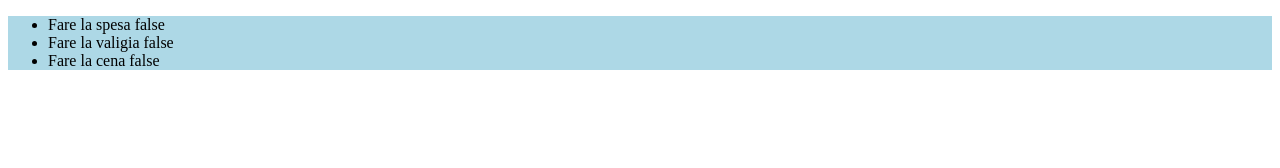
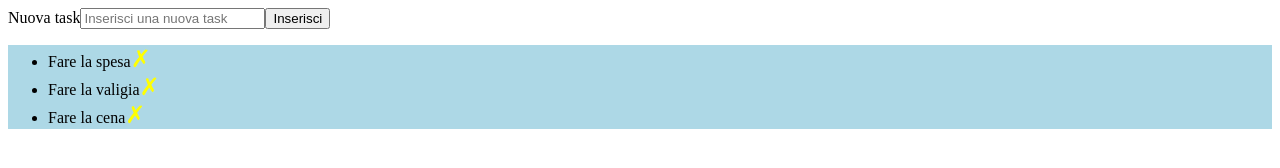
Before and after one commit to ImBlindForU/vue-todolist, a plain HTML site: page index.html in a window 1280 px wide. Drawn offline with nearby package versions, Linux system fonts and the light colour scheme.

Commit message:
esercizio completato

```diff
--- a/CSS/style.css
+++ b/CSS/style.css
@@ -1,3 +1,12 @@
 ul{
     background-color: lightblue;
 }
+
+.task-done {
+    text-decoration: line-through;
+}
+
+.task-delete {
+    color: yellow;
+    font-size: 1.5rem;
+}
--- a/index.html
+++ b/index.html
@@ -10,9 +10,30 @@
 </head>
 <body>
     <div id="app">
+            <div class="new-task">
+              <label for="task-text">Nuova task</label>
+              <input
+                type="text"
+                id="task-text"
+                placeholder="Inserisci una nuova task"
+                v-model.trim="newTask"
+                @keyup.enter="addNewTask"
+              />
+              <button @click="addNewTask">Inserisci</button>
+              <div class="error" v-if="error">
+                <small>Il task deve essere lungo almeno  5 caratteri</small>
+              </div>
+            </div>
+
         <ul>
             <li v-for="(task, index) in tasks">
-                {{task.text}} {{task.done}}
+
+                <span
+                    :class="{ 'task-done': task.done }"
+                    @click="change(index)">
+                    {{task.text}}
+                </span>
+                <span class="task-delete" @click="removeTask(index)">&cross;</span>
             </li>
         </ul>
     </div>
--- a/js/script.js
+++ b/js/script.js
@@ -12,6 +12,8 @@ const {createApp} = Vue;
 createApp({
     data(){
         return{
+            newTask: "",
+            error: false,
             tasks:[
                 {
                     text: "Fare la spesa",
@@ -27,5 +29,35 @@ createApp({
                 }
             ],
         }
+    },
+    methods: {
+        change(taskIndex) {
+
+            const todoClick = this.tasks[taskIndex];
+            todoClick.done = !todoClick.done;
+          },
+          removeTask(taskIndex) {
+            this.tasks.splice(taskIndex, 1);
+          },
+          addNewTask() {
+            if (this.newTask.length > 5) {
+              // Aggiungo il nuovo todo
+              const task = {
+                text: this.newTask,
+                done: false,
+              };
+              this.tasks.push(task);
+              // this.todos.push({
+              //   text: this.newTodo,
+              //   done: false,
+              // });
+
+              // Ripulisco l'input del todo
+              this.newTask = "";
+              this.error = false;
+            } else {
+              this.error = true;
+            }
+          },
     }
 }).mount("#app")
```
